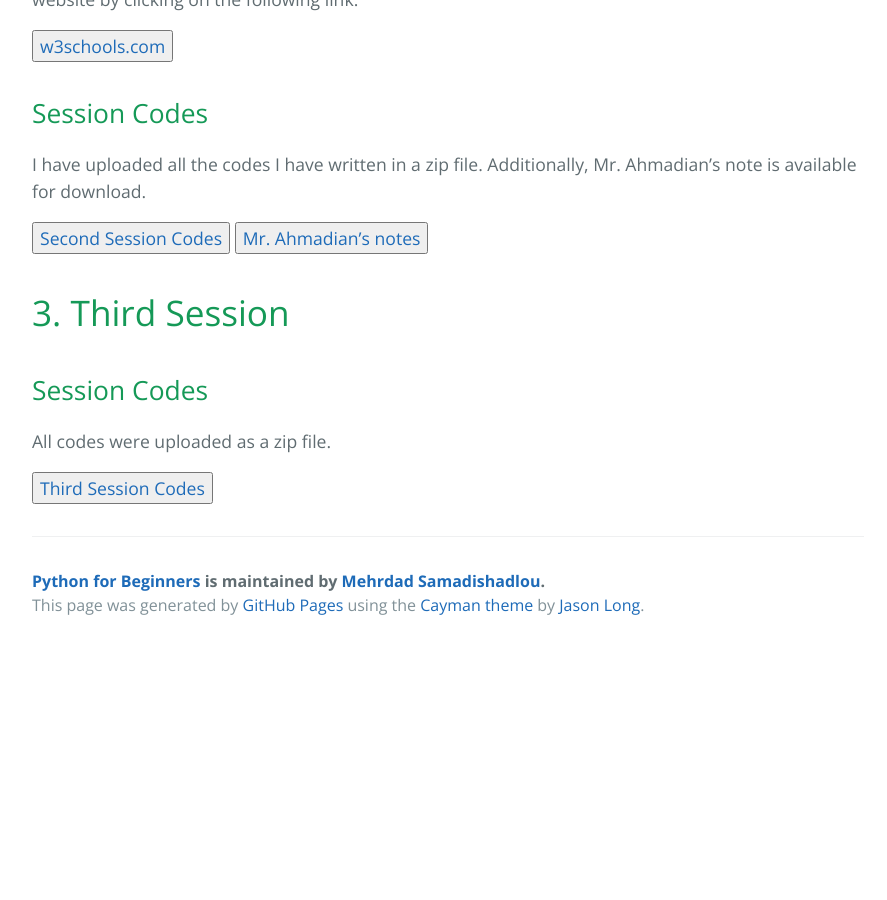
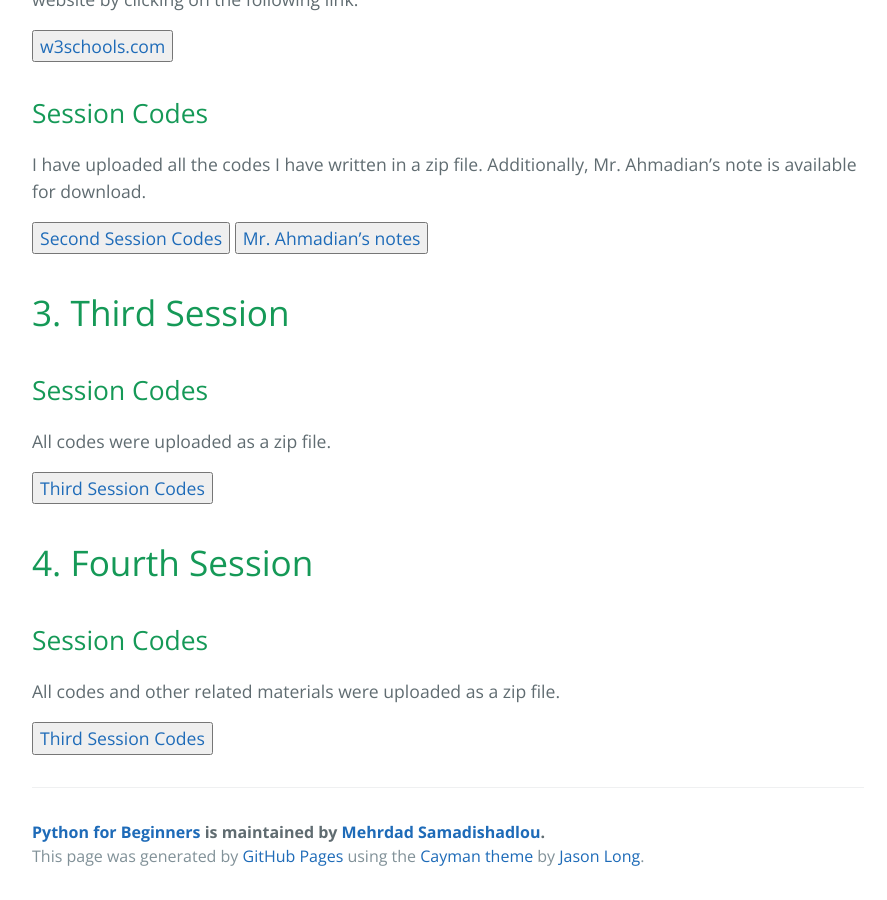
Before and after one commit to MehrdadSamadishadlou/Python_for_Beginners, a Jekyll site: the page built from materials.md, in a window 1280 px wide and 900 px high, scrolled down 2174 px. Shown: the whole window, without its empty margins (192-1079 px from the left). Built offline with Jekyll 4.4.1, drawn with Linux system fonts in a browser that asks for light colours; before the commit the page ends 2823 px from its top, so only the background shows below that.

Commit message:
Update materials.md

```diff
--- a/materials.md
+++ b/materials.md
@@ -91,3 +91,12 @@ I have uploaded all the codes I have written in a zip file. Additionally, Mr. Ah
 All codes were uploaded as a zip file.
 
 <a href="https://drive.google.com/file/d/1SI7c-YdeDEvroZz9m29N3t754LgE-GTt/view?usp=sharing" target="_blank"><button>Third Session Codes</button></a>
+
+
+# 4. Fourth Session
+
+## Session Codes
+
+All codes and other related materials were uploaded as a zip file.
+
+<a href="https://drive.google.com/file/d/14STrXiNuPViLR7glQ5Z79PBJKq3O6Psy/view?usp=sharing" target="_blank"><button>Third Session Codes</button></a>
```
